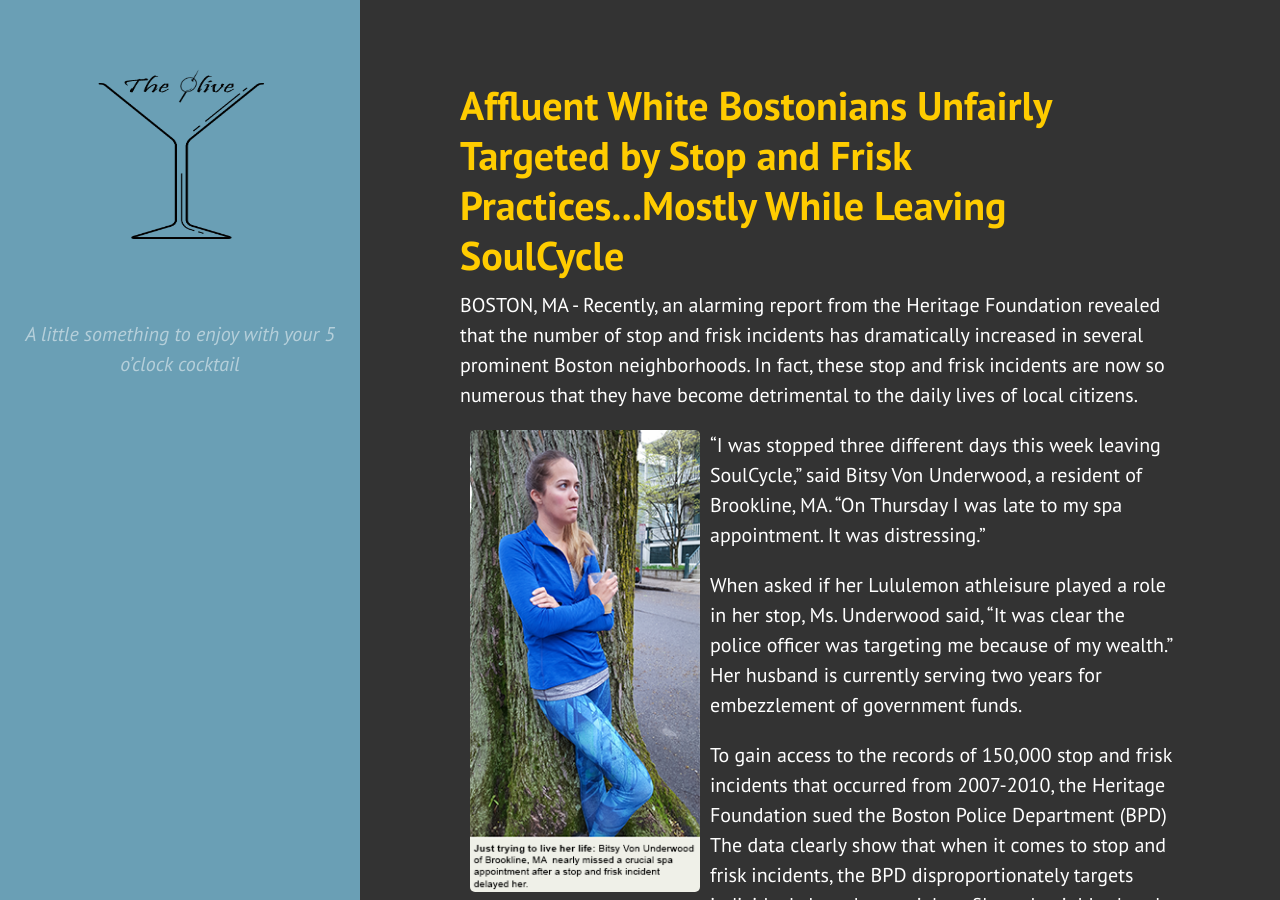
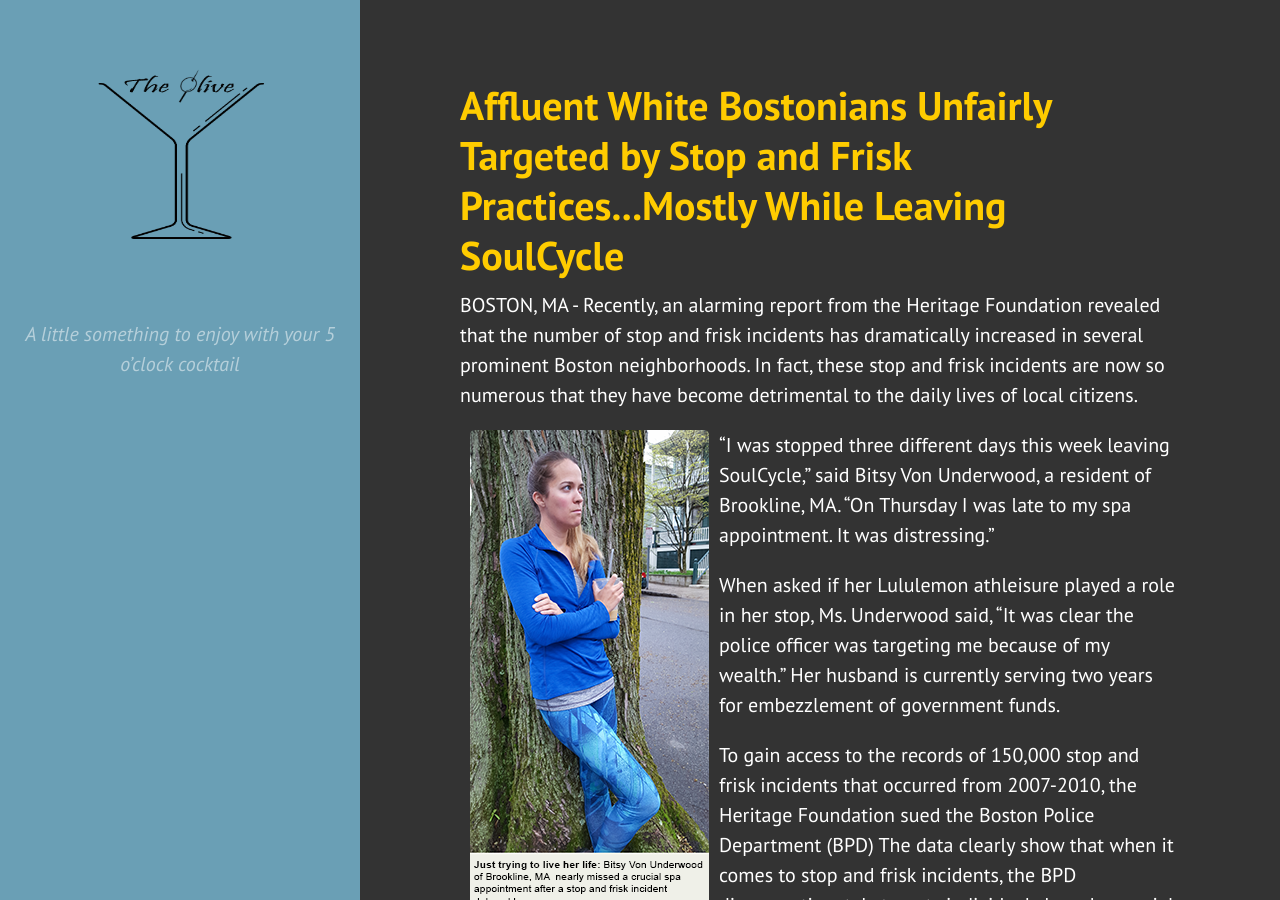
Before and after one commit to KendraPierre/The-Olive, a Jekyll site: the page built from index.html, in a window 1280 px wide and 900 px high. Built offline with Jekyll 4.4.1, drawn with Linux system fonts in a browser that asks for light colours.

Commit message:
Updated index.html

```diff
--- a/index.html
+++ b/index.html
@@ -17,7 +17,7 @@
 <h1 class="post-title">Affluent White Bostonians Unfairly Targeted by Stop and Frisk Practices...Mostly While Leaving SoulCycle </h1>
 
 <p>BOSTON, MA - Recently, an alarming report from the Heritage Foundation revealed that the number of stop and frisk incidents has dramatically increased in several prominent Boston neighborhoods. In fact, these stop and frisk incidents are now so numerous that they have become detrimental to the daily lives of local citizens. </p>
-<p><img src="/The-Olive/public/img/Kate-ForWebsite.png" alt="Bitsy Von Underwood" width="230" height="462" align="left" style="margin: 0px 10px">“I was stopped three different days this week leaving SoulCycle,” said Bitsy Von Underwood, a resident of Brookline, MA. “On Thursday I was late to my spa appointment. It was distressing.” </p>
+<p><img src="/The-Olive/public/img/Kate-ForWebsite.png" alt="Bitsy Von Underwood" width="239" height="480" align="left" style="margin: 0px 10px">“I was stopped three different days this week leaving SoulCycle,” said Bitsy Von Underwood, a resident of Brookline, MA. “On Thursday I was late to my spa appointment. It was distressing.” </p>
 <p>
 When asked if her Lululemon athleisure played a role in her stop, Ms. Underwood said, “It was clear the police officer was targeting me because of my wealth.” Her husband is currently serving two years for embezzlement of government funds. </p>
 <p>
```
